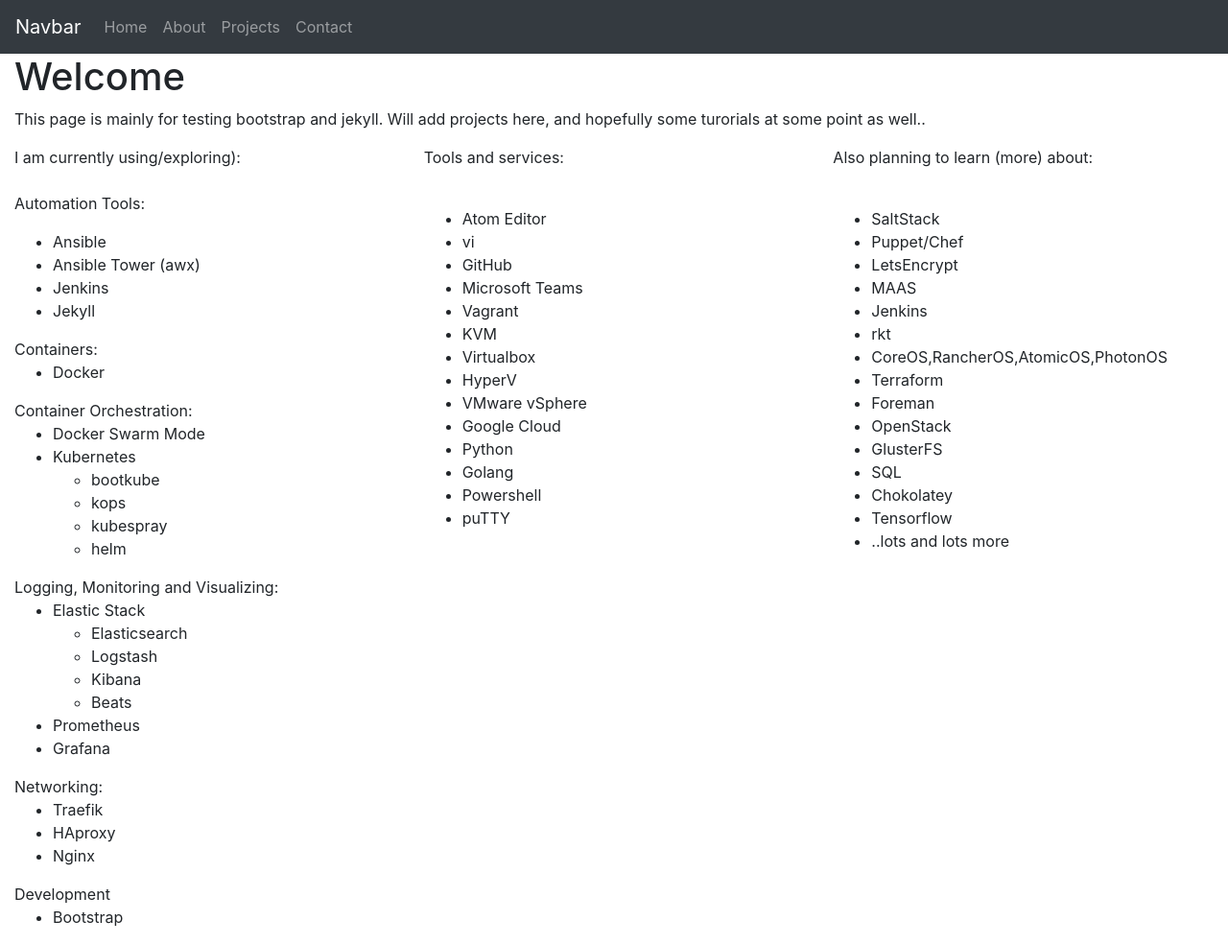
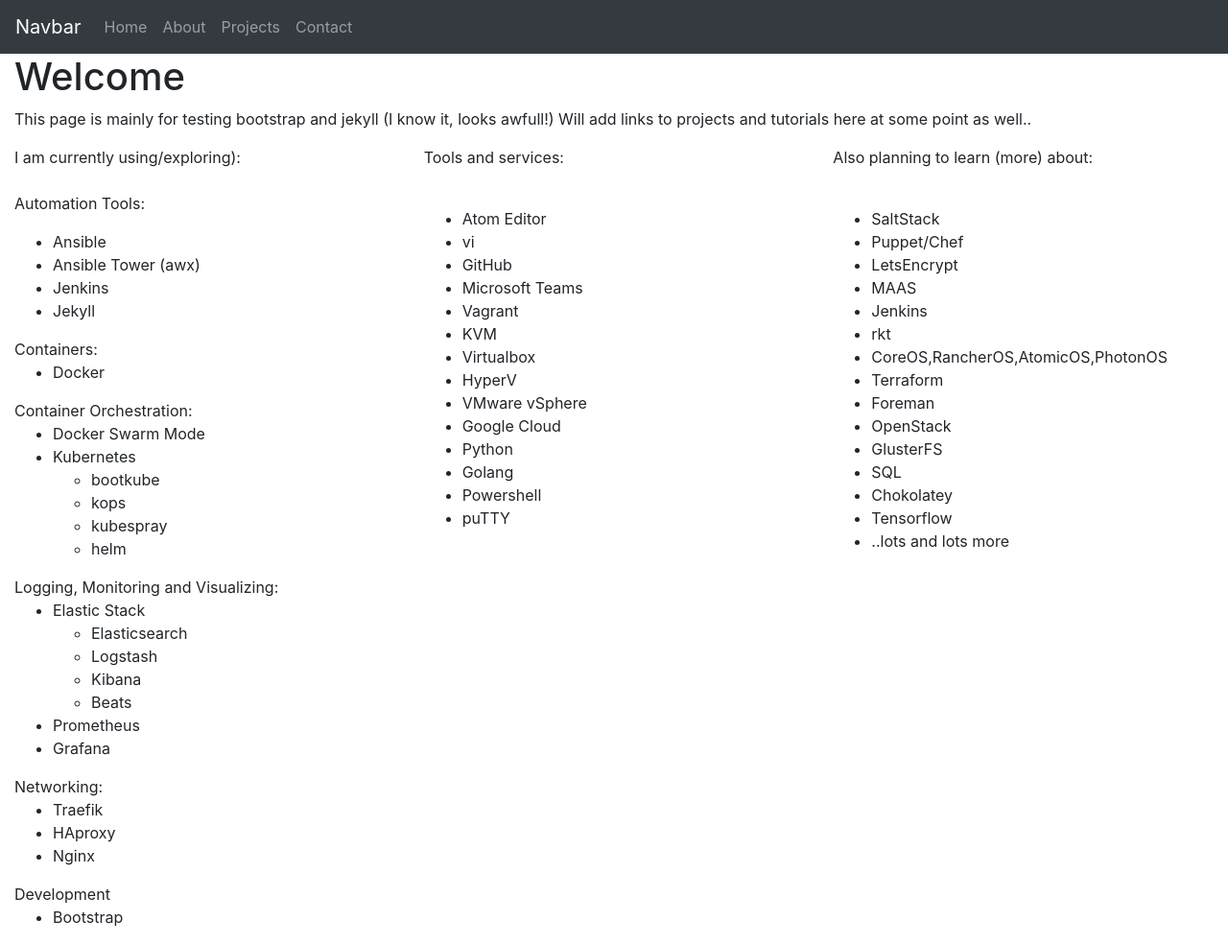
Before and after one commit to kds-rune/kds-rune.github.io, a Jekyll site: the page built from index.html, in a window 1280 px wide. Shown: the whole page at 96% size. Built offline with Jekyll 4.4.1, drawn with Linux system fonts in a browser that asks for light colours; nearby versions of some CDN libraries.

Commit message:
Update index.html

```diff
--- a/index.html
+++ b/index.html
@@ -15,7 +15,10 @@
 
   <div class="row">
     <div class="col justify-content-center">
-      <p>This page is mainly for testing bootstrap and jekyll. Will add projects here, and hopefully some turorials at some point as well..</p>
+      <p>
+        This page is mainly for testing bootstrap and jekyll (I know it, looks awfull!)
+        Will add links to projects and tutorials here at some point as well..
+      </p>
     </div>
   </div>
 
```
